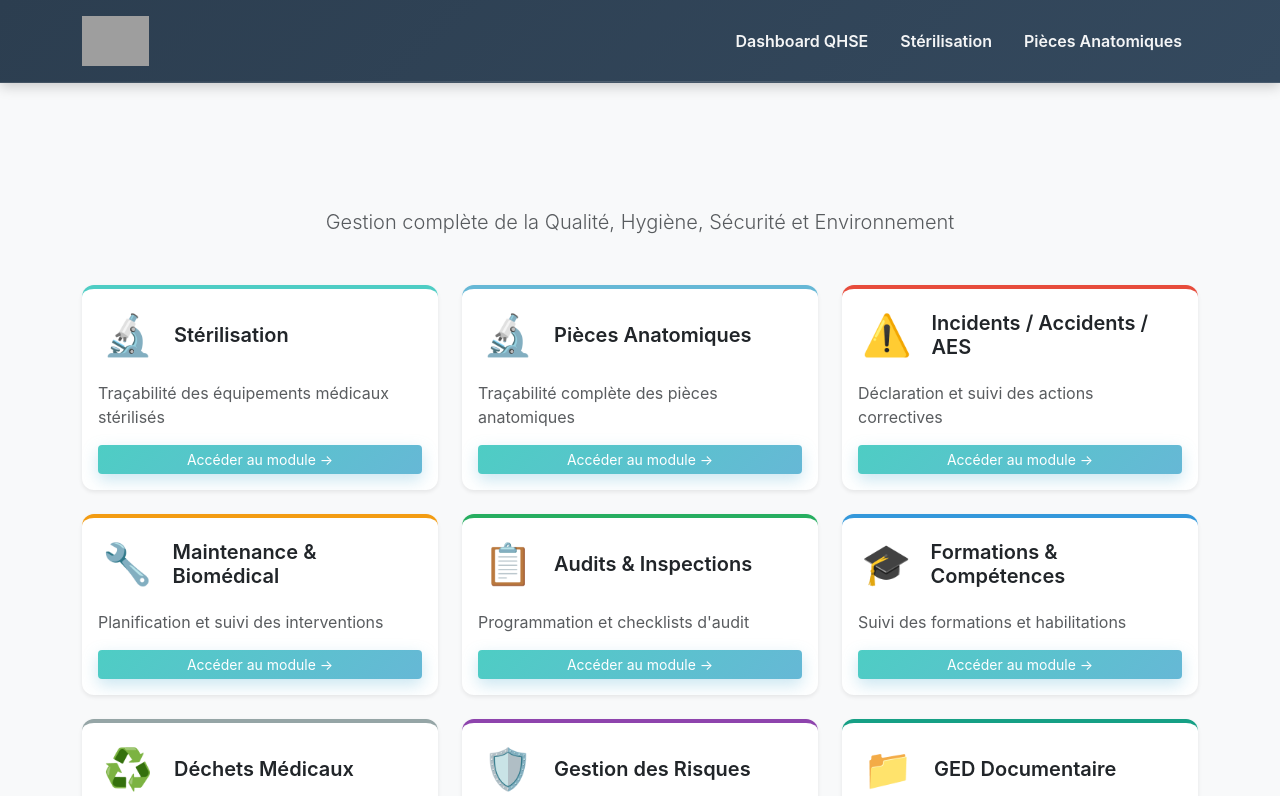
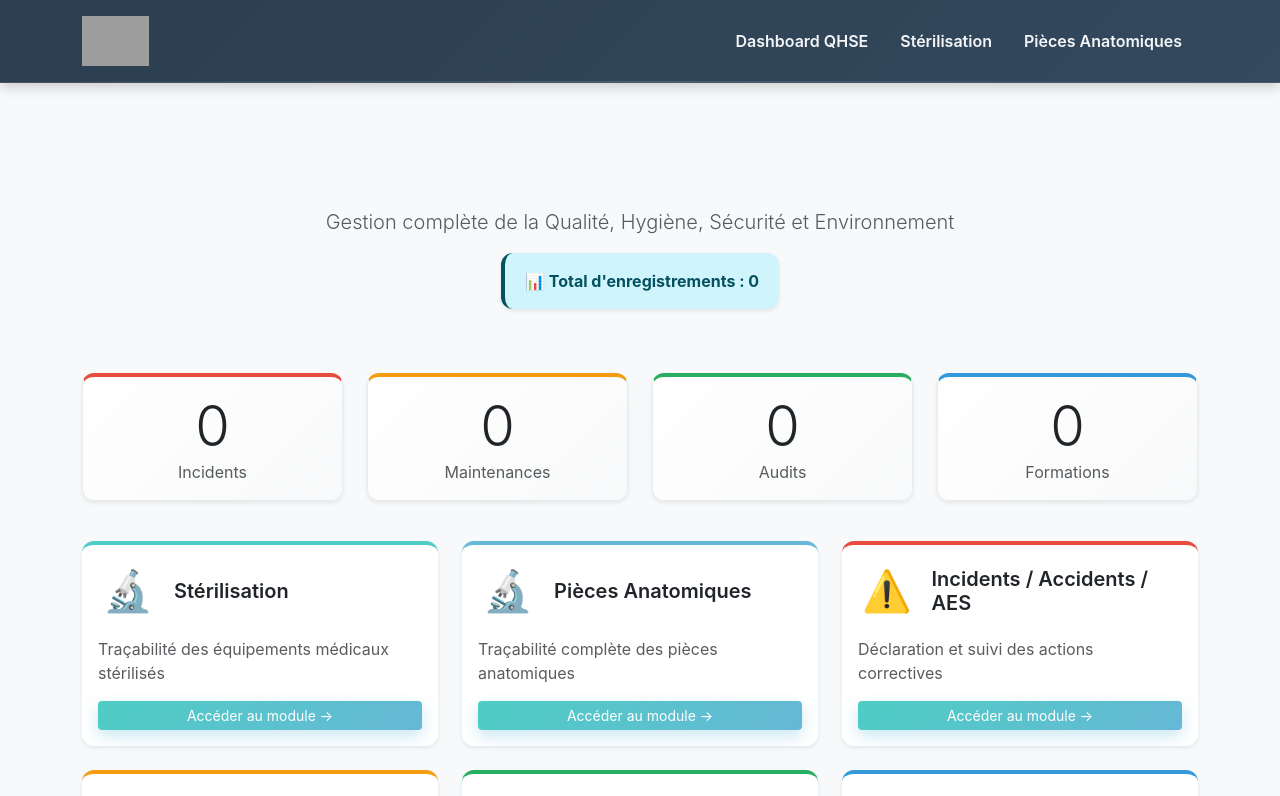
Before and after one commit to pauleCdl2025/qhse, a React (Vite) app: page / in a window 1280 px wide. Shown: the top 796 px of the page. Built offline with nearby package versions, Linux system fonts and the light colour scheme; grey boxes are pictures that could not be loaded.

Commit message:
feat: Améliorations UX - Dashboard avec stats dynamiques, recherche/filtres, notifications toast

```diff
--- a/src/components/IncidentsForm.tsx
+++ b/src/components/IncidentsForm.tsx
@@ -1,9 +1,12 @@
 import { useState } from 'react';
 import { useNavigate } from 'react-router-dom';
 import { Incident } from '../types/qhse';
+import Toast from './Toast';
 
 export default function IncidentsForm() {
   const navigate = useNavigate();
+  const [showToast, setShowToast] = useState(false);
+  const [toastMessage, setToastMessage] = useState('');
   const [formData, setFormData] = useState<Incident>({
     numero: '',
     date_incident: '',
@@ -23,8 +26,9 @@ export default function IncidentsForm() {
     e.preventDefault();
     const qhseStorage = require('../utils/storageQHSE').qhseStorage;
     qhseStorage.saveIncident(formData);
-    alert('Enregistrement effectué avec succès!');
-    navigate('/incidents');
+    setToastMessage('✅ Enregistrement effectué avec succès!');
+    setShowToast(true);
+    setTimeout(() => navigate('/incidents'), 1500);
   };
 
   const handleChange = (field: keyof Incident, value: string) => {
@@ -104,6 +108,8 @@ export default function IncidentsForm() {
           </div>
         </div>
       </form>
+
+      <Toast show={showToast} message={toastMessage} type="success" onClose={() => setShowToast(false)} />
     </div>
   );
 }
--- a/src/components/IncidentsList.tsx
+++ b/src/components/IncidentsList.tsx
@@ -5,10 +5,20 @@ import { qhseStorage } from '../utils/storageQHSE';
 
 export default function IncidentsList() {
   const [records, setRecords] = useState<Incident[]>([]);
+  const [searchTerm, setSearchTerm] = useState('');
+  const [filterStatut, setFilterStatut] = useState('');
 
   useEffect(() => {
     setRecords(qhseStorage.getAllIncidents());
   }, []);
+
+  const filteredRecords = records.filter(r => {
+    const matchesSearch = r.numero.toLowerCase().includes(searchTerm.toLowerCase()) ||
+                         r.lieu.toLowerCase().includes(searchTerm.toLowerCase()) ||
+                         r.type.toLowerCase().includes(searchTerm.toLowerCase());
+    const matchesFilter = !filterStatut || r.statut === filterStatut;
+    return matchesSearch && matchesFilter;
+  });
 
   const formatDateTime = (dt?: string) => {
     if (!dt) return '';
@@ -20,6 +30,26 @@ export default function IncidentsList() {
       <div className="d-flex justify-content-between align-items-center mb-4">
         <h2>Gestion des Incidents / Accidents / AES</h2>
         <Link to="/incidents/new" className="btn btn-primary btn-sm">Nouvelle déclaration</Link>
+      </div>
+
+      <div className="row mb-3">
+        <div className="col-md-8">
+          <input
+            type="text"
+            className="form-control"
+            placeholder="Rechercher par N°, lieu, type..."
+            value={searchTerm}
+            onChange={(e) => setSearchTerm(e.target.value)}
+          />
+        </div>
+        <div className="col-md-4">
+          <select className="form-select" value={filterStatut} onChange={(e) => setFilterStatut(e.target.value)}>
+            <option value="">Tous les statuts</option>
+            <option value="En cours">En cours</option>
+            <option value="Résolu">Résolu</option>
+            <option value="Archivé">Archivé</option>
+          </select>
+        </div>
       </div>
 
       <div className="table-responsive">
@@ -37,12 +67,12 @@ export default function IncidentsList() {
             </tr>
           </thead>
           <tbody>
-            {records.length === 0 ? (
+            {filteredRecords.length === 0 ? (
               <tr>
                 <td colSpan={8} className="text-center">Aucun enregistrement</td>
               </tr>
             ) : (
-              records.map((r) => (
+              filteredRecords.map((r) => (
                 <tr key={r.id}>
                   <td>{r.numero}</td>
                   <td>{formatDateTime(r.date_incident)}</td>
--- a/src/components/QHSEDashboard.tsx
+++ b/src/components/QHSEDashboard.tsx
@@ -1,6 +1,8 @@
 import { Link } from 'react-router-dom';
+import { qhseStorage } from '../utils/storageQHSE';
 
 export default function QHSEDashboard() {
+  const stats = qhseStorage.getStats();
   const modules = [
     {
       id: 'sterilization',
@@ -84,11 +86,52 @@ export default function QHSEDashboard() {
     }
   ];
 
+  const totalRecords = Object.values(stats).reduce((sum, val) => sum + val, 0);
+
   return (
     <div className="container my-5">
       <div className="text-center mb-5">
         <h1 className="display-4 custom-title">Tableau de Bord QHSE</h1>
         <p className="lead text-muted">Gestion complète de la Qualité, Hygiène, Sécurité et Environnement</p>
+        <div className="alert alert-info d-inline-block">
+          <strong>📊 Total d'enregistrements : {totalRecords}</strong>
+        </div>
+      </div>
+
+      {/* Statistiques Globales */}
+      <div className="row mb-4">
+        <div className="col-md-3 col-sm-6 mb-3">
+          <div className="card card-stat" style={{borderTop: '4px solid #E74C3C'}}>
+            <div className="card-body text-center">
+              <div className="display-4">{stats.incidents}</div>
+              <div className="text-muted">Incidents</div>
+            </div>
+          </div>
+        </div>
+        <div className="col-md-3 col-sm-6 mb-3">
+          <div className="card card-stat" style={{borderTop: '4px solid #F39C12'}}>
+            <div className="card-body text-center">
+              <div className="display-4">{stats.maintenance}</div>
+              <div className="text-muted">Maintenances</div>
+            </div>
+          </div>
+        </div>
+        <div className="col-md-3 col-sm-6 mb-3">
+          <div className="card card-stat" style={{borderTop: '4px solid #27AE60'}}>
+            <div className="card-body text-center">
+              <div className="display-4">{stats.audits}</div>
+              <div className="text-muted">Audits</div>
+            </div>
+          </div>
+        </div>
+        <div className="col-md-3 col-sm-6 mb-3">
+          <div className="card card-stat" style={{borderTop: '4px solid #3498DB'}}>
+            <div className="card-body text-center">
+              <div className="display-4">{stats.formations}</div>
+              <div className="text-muted">Formations</div>
+            </div>
+          </div>
+        </div>
       </div>
 
       <div className="row g-4">
--- /dev/null
+++ b/src/components/Toast.tsx
@@ -0,0 +1,40 @@
+import { useEffect } from 'react';
+
+interface ToastProps {
+  show: boolean;
+  message: string;
+  type: 'success' | 'error' | 'info' | 'warning';
+  onClose: () => void;
+}
+
+export default function Toast({ show, message, type, onClose }: ToastProps) {
+  useEffect(() => {
+    if (show) {
+      const timer = setTimeout(() => {
+        onClose();
+      }, 3000);
+      return () => clearTimeout(timer);
+    }
+  }, [show, onClose]);
+
+  if (!show) return null;
+
+  const bgClass = {
+    success: 'bg-success',
+    error: 'bg-danger',
+    info: 'bg-info',
+    warning: 'bg-warning'
+  }[type];
+
+  return (
+    <div className={`toast show position-fixed top-0 end-0 m-3 ${bgClass} text-white`} style={{zIndex: 9999}}>
+      <div className="toast-header">
+        <strong className="me-auto">Notification</strong>
+        <button type="button" className="btn-close" onClick={onClose}></button>
+      </div>
+      <div className="toast-body">
+        {message}
+      </div>
+    </div>
+  );
+}
```
